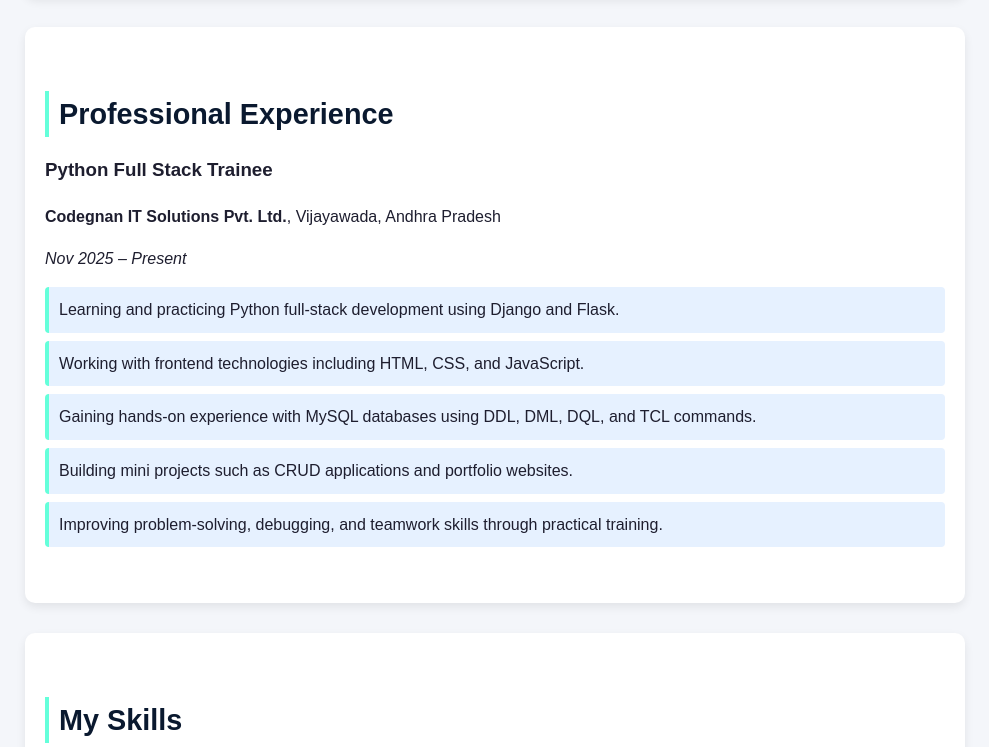
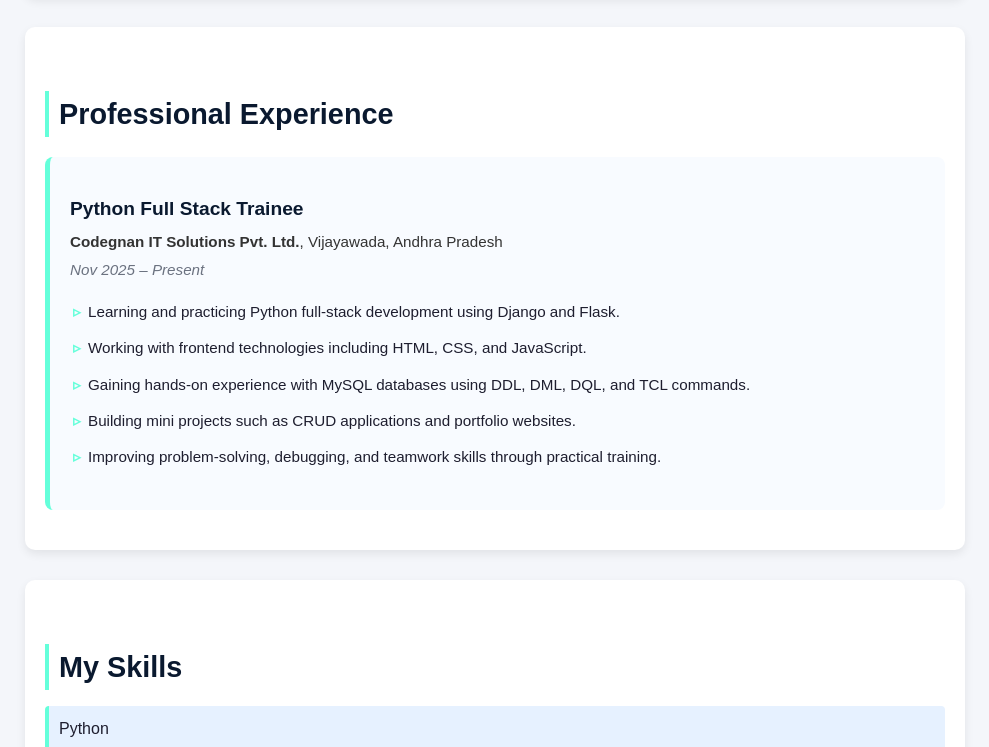
Before and after one commit to jeevan2705/Portfolio, a plain HTML site: page index.html in a window 1280 px wide. Shown: the part 557-1304 px from the top of the page, without its empty margins (145-1134 px from the left). Drawn offline with Linux system fonts and the light colour scheme.

Commit message:
Update style.css

```diff
--- a/style.css
+++ b/style.css
@@ -61,7 +61,63 @@ body {
     font-size: 1.05em;
     color: #333;
   }
+  #professional-experience {
+  background-color: #ffffff;
+}
 
+.experience-item {
+  background: #f8fbff;
+  border-left: 5px solid #64ffda;
+  padding: 18px 20px;
+  border-radius: 8px;
+  margin-top: 20px;
+}
+
+.experience-item h3 {
+  color: #0a192f;
+  margin-bottom: 5px;
+  font-size: 1.2em;
+}
+
+.experience-item p {
+  margin: 4px 0;
+  color: #333;
+  font-size: 0.95em;
+}
+
+.experience-item em {
+  color: #6b7280;
+}
+
+.experience-item ul {
+  margin-top: 12px;
+  padding-left: 18px;
+}
+
+.experience-item ul li {
+  background: transparent;
+  border: none;
+  padding: 6px 0;
+  margin: 0;
+  color: #1e1e2f;
+  font-size: 0.95em;
+  position: relative;
+}
+
+.experience-item ul li::before {
+  content: "▹";
+  color: #64ffda;
+  font-weight: bold;
+  position: absolute;
+  left: -15px;
+}
+
+/* --- Responsive Experience --- */
+@media (max-width: 768px) {
+  .experience-item {
+    padding: 15px;
+  }
+}
   /* --- Skills, Certifications, Education --- */
   ul {
     list-style: none;
```
